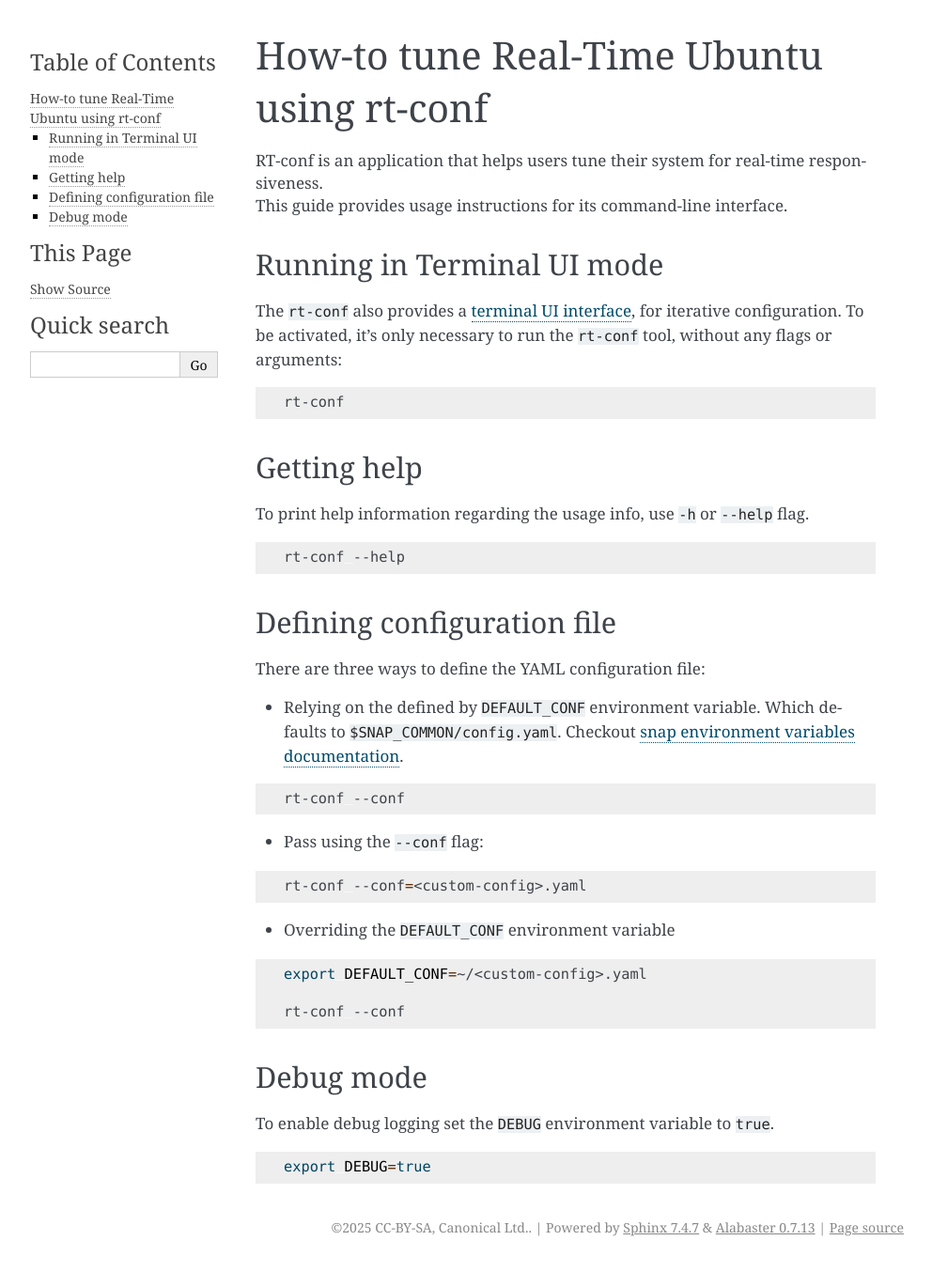
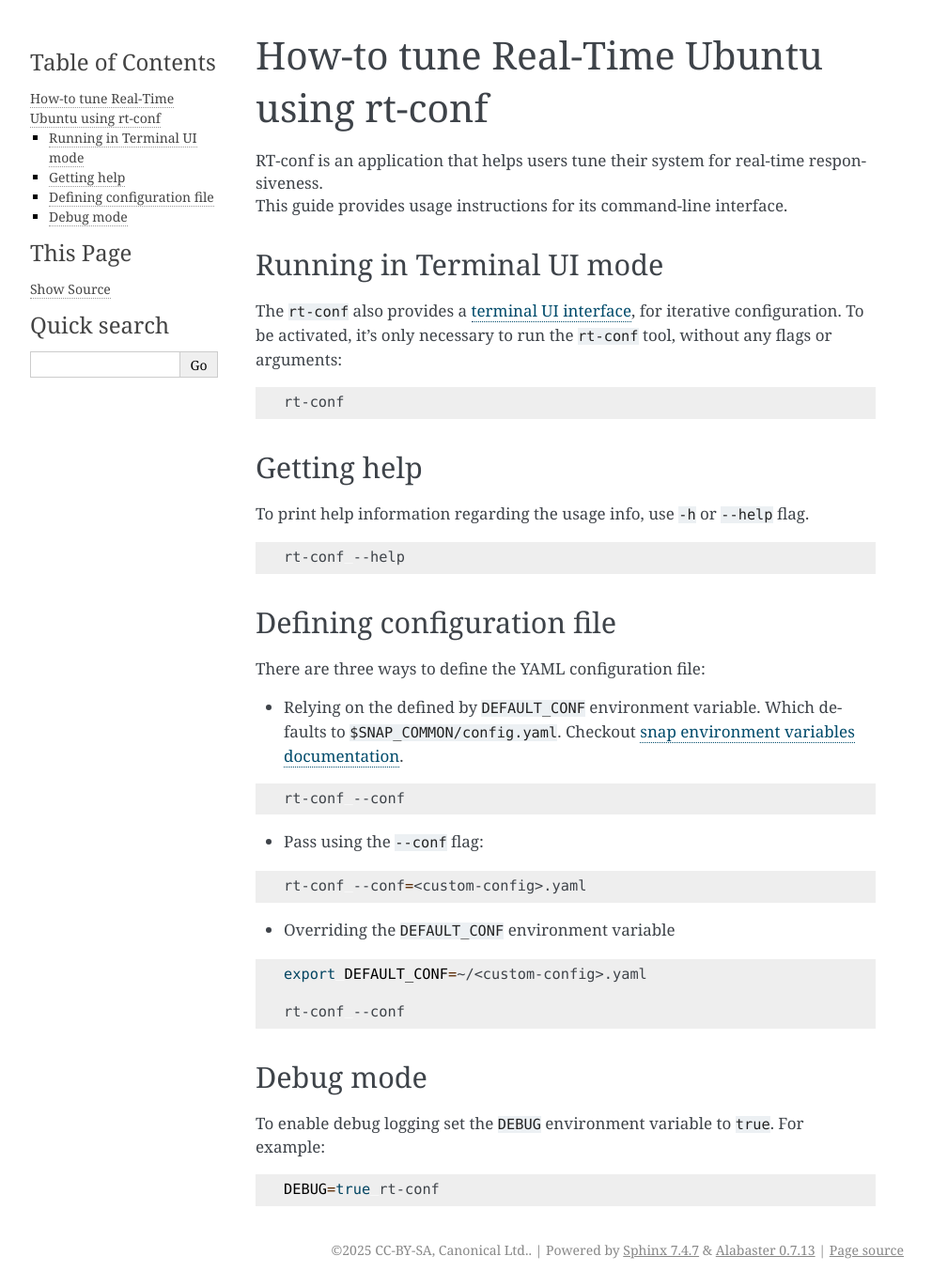
Before and after one commit to canonical/real-time-ubuntu-docs, a Sphinx documentation site: the page built from docs/how-to/rt-conf-cli.md, in a window 1280 px wide. Shown: the whole page at 94% size, without its empty margins (148-1140 px from the left). Built offline with Sphinx 7.4.7, drawn with Linux system fonts in a browser that asks for light colours; before the commit the page ends 1346 px from its top, so only the background shows below that.

Commit message:
refact: drop export step for running `rt-conf` in debug mode
Co-authored-by: Farshid Tavakolizadeh <email@farshid.ws>

````diff
--- a/docs/how-to/rt-conf-cli.md
+++ b/docs/how-to/rt-conf-cli.md
@@ -45,10 +45,10 @@ rt-conf --conf
 
 ## Debug mode
 
-To enable debug logging set the `DEBUG` environment variable to `true`.
+To enable debug logging set the `DEBUG` environment variable to `true`. For example:
 
 ```shell
-export DEBUG=true
+DEBUG=true rt-conf
 ```
 
 % Links
````
